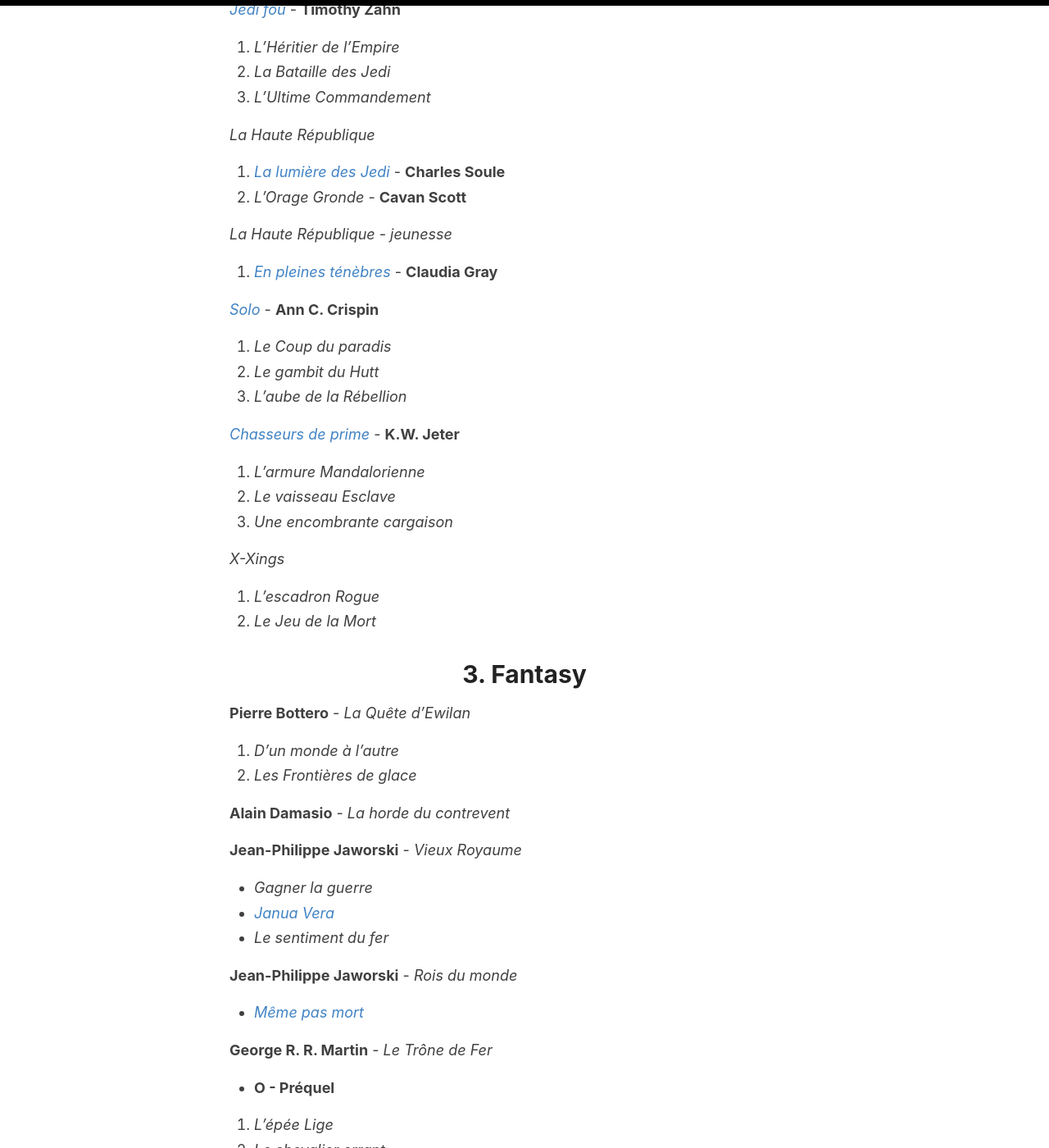
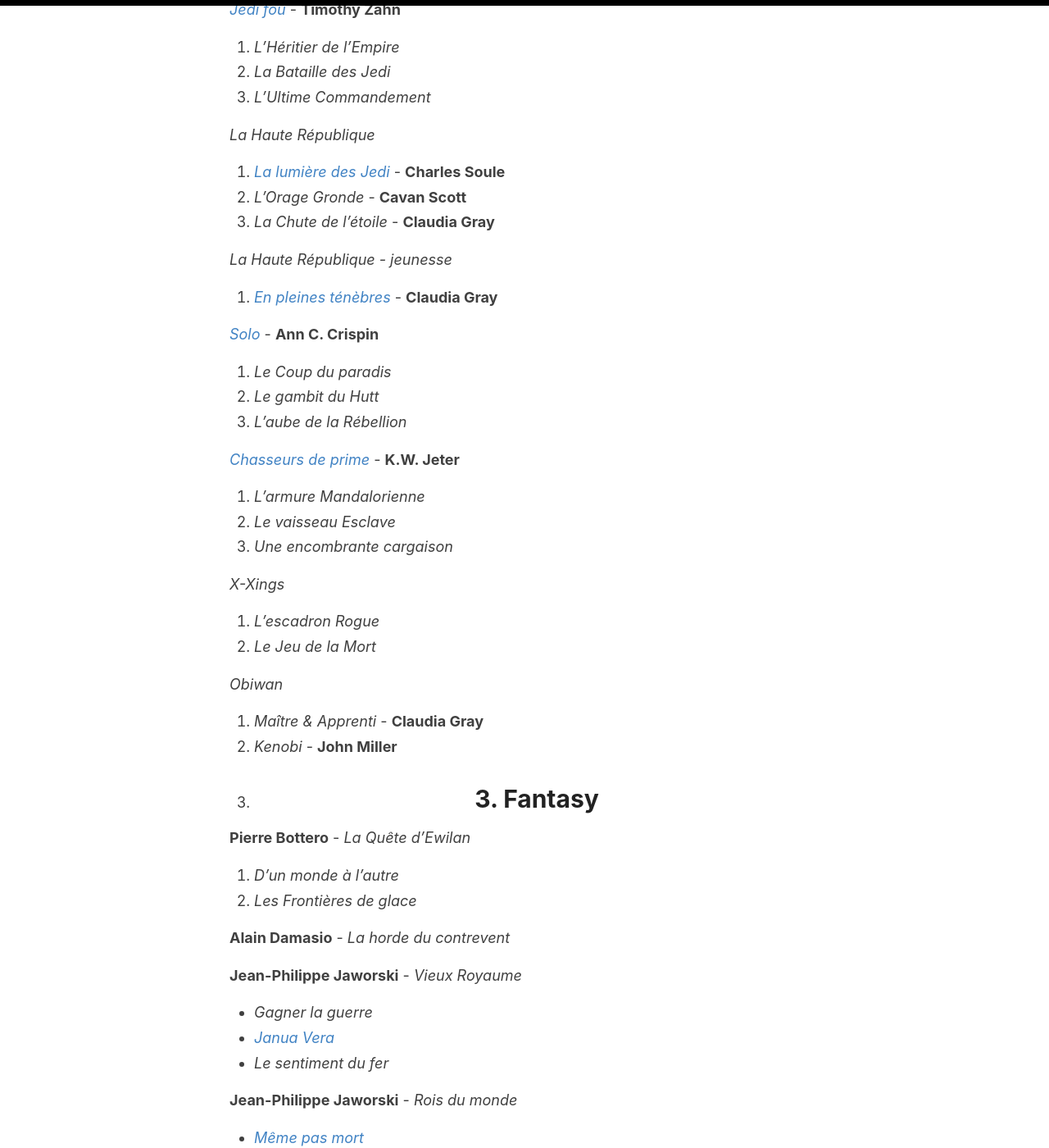
Before and after one commit to homeostasie/bouquins, a Jekyll site: the page built from _pages/lectures.md, in a window 1280 px wide and 1400 px high, scrolled down 6221 px. Shown: the whole window at 82% size. Built offline with Jekyll 4.4.1, drawn with Linux system fonts in a browser that asks for light colours.

Commit message:
maj liste lecture avec les romans kenobi

```diff
--- a/_pages/lectures.md
+++ b/_pages/lectures.md
@@ -241,7 +241,7 @@
 *La Haute République*
 1. [*La lumière des Jedi*](https://homeostasie.github.io/bouquins/SW_Lumiere-des-Jedi/) - **Charles Soule**
 2. *L'Orage Gronde* - **Cavan Scott**
-
+3. *La Chute de l’étoile* - **Claudia Gray**
 
 *La Haute République - jeunesse*
 1. [*En pleines ténèbres*](https://homeostasie.github.io/bouquins/SW_En-pleines-tenebres/) - **Claudia Gray**
@@ -260,7 +260,10 @@
 1. *L'escadron Rogue*
 2. *Le Jeu de la Mort*
 
-
+*Obiwan*
+1. *Maître & Apprenti* - **Claudia Gray**
+2. *Kenobi* - **John Miller**
+3.
 # 3. Fantasy
 
 **Pierre Bottero** - *La Quête d'Ewilan*
```
